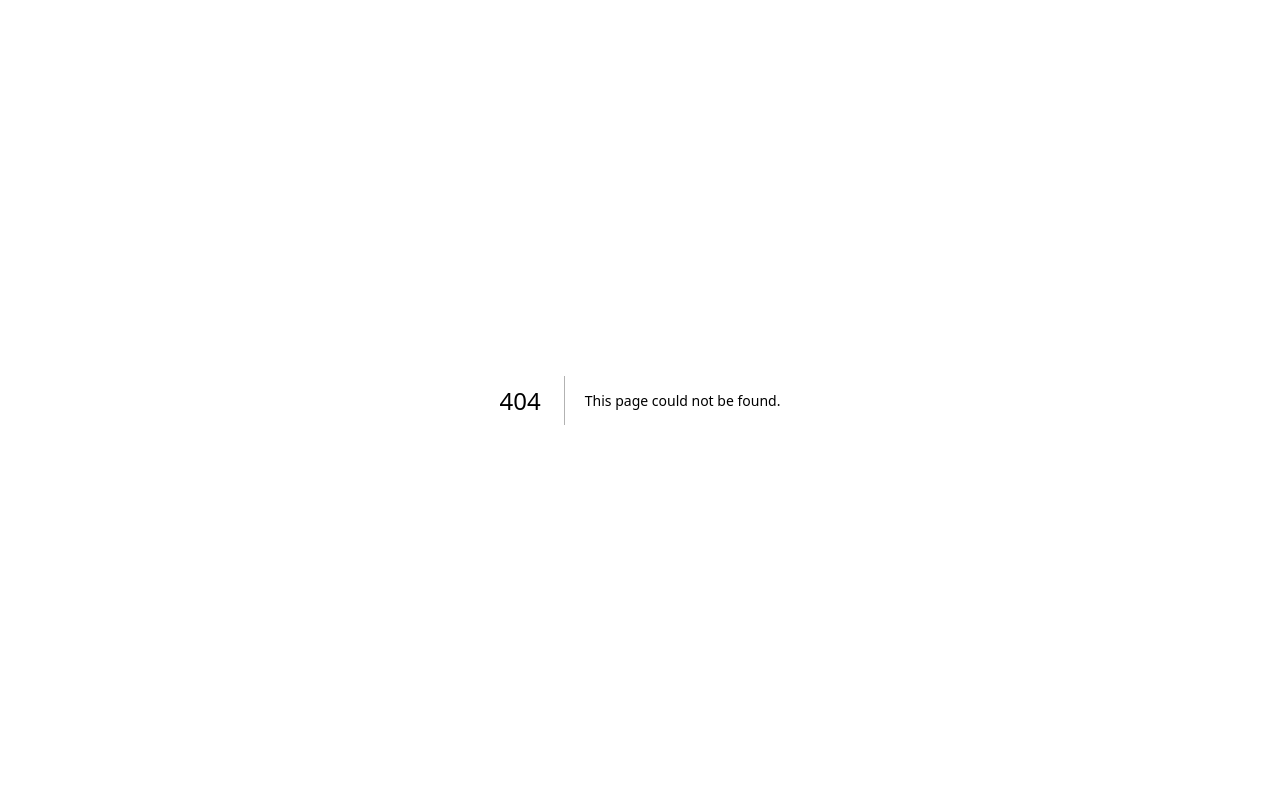
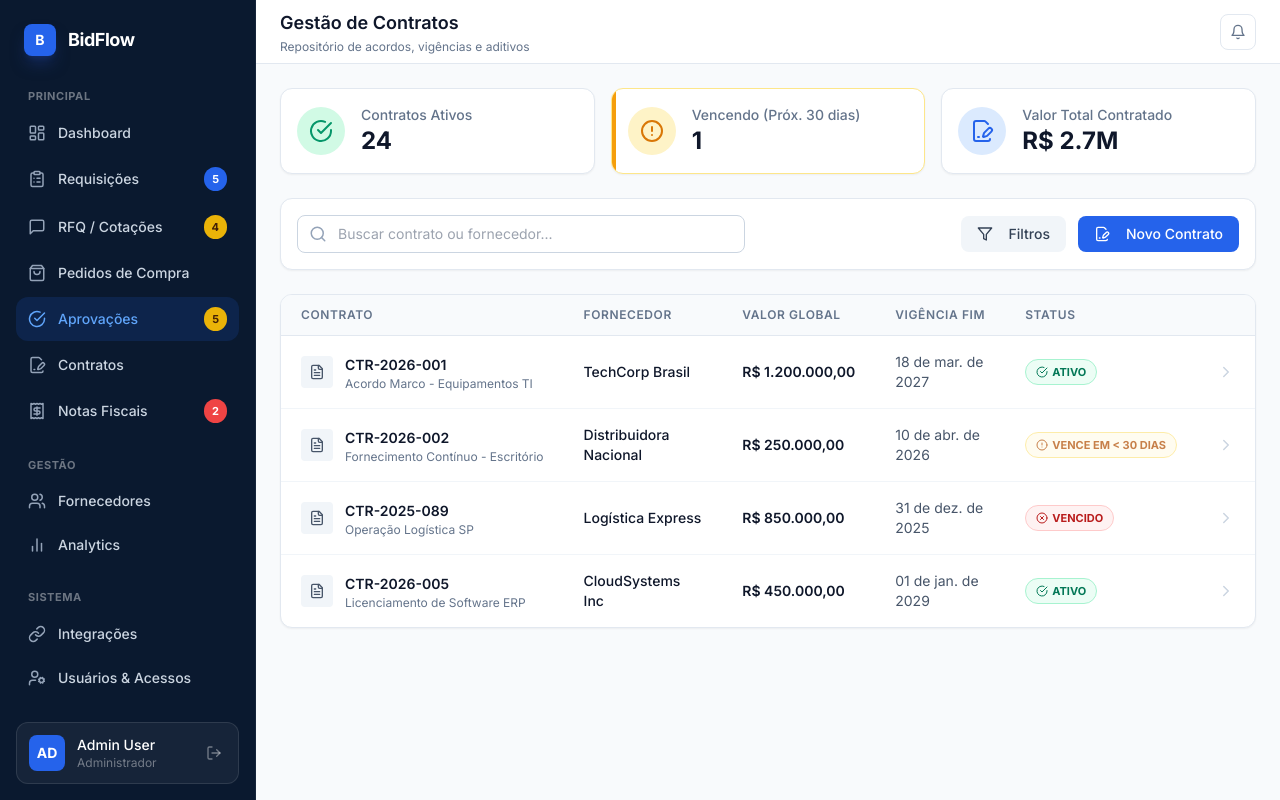
Before and after one commit to srmartins19/portal-compras, a Next.js app: page /aprovacoes/contratos in a window 1280 px wide. Before the commit this address had no page. Built offline with nearby package versions, Linux system fonts and the light colour scheme.

Commit message:
Create page.tsx

```diff
--- /dev/null
+++ b/app/aprovacoes/contratos/page.tsx
@@ -0,0 +1,130 @@
+'use client';
+import { useState } from 'react';
+import { Sidebar } from '@/components/layout/sidebar';
+import { Topbar } from '@/components/layout/topbar';
+import { Button } from '@/components/ui/button';
+import { formatCurrency, formatDate } from '@/lib/utils';
+import { Search, Filter, FileSignature, AlertCircle, CheckCircle, XCircle, ChevronRight, FileText } from 'lucide-react';
+
+const mockContratos = [
+  { id: 'CTR-2026-001', titulo: 'Acordo Marco - Equipamentos TI', fornecedor: 'TechCorp Brasil', valorGlobal: 1200000, inicio: '2025-03-18T00:00:00Z', fim: '2027-03-18T00:00:00Z', status: 'ATIVO' },
+  { id: 'CTR-2026-002', titulo: 'Fornecimento Contínuo - Escritório', fornecedor: 'Distribuidora Nacional', valorGlobal: 250000, inicio: '2025-04-10T00:00:00Z', fim: '2026-04-10T00:00:00Z', status: 'VENCENDO' },
+  { id: 'CTR-2025-089', titulo: 'Operação Logística SP', fornecedor: 'Logística Express', valorGlobal: 850000, inicio: '2024-01-01T00:00:00Z', fim: '2025-12-31T00:00:00Z', status: 'VENCIDO' },
+  { id: 'CTR-2026-005', titulo: 'Licenciamento de Software ERP', fornecedor: 'CloudSystems Inc', valorGlobal: 450000, inicio: '2026-01-01T00:00:00Z', fim: '2029-01-01T00:00:00Z', status: 'ATIVO' },
+];
+
+const getStatusBadge = (status: string) => {
+  const styles: Record<string, string> = {
+    ATIVO: 'bg-emerald-50 text-emerald-700 border-emerald-200',
+    VENCENDO: 'bg-amber-50 text-amber-700 border-amber-200 animate-pulse',
+    VENCIDO: 'bg-red-50 text-red-700 border-red-200',
+  };
+  const icons: Record<string, any> = {
+    ATIVO: <CheckCircle size={12} className="mr-1" />,
+    VENCENDO: <AlertCircle size={12} className="mr-1" />,
+    VENCIDO: <XCircle size={12} className="mr-1" />,
+  };
+  return (
+    <span className={`flex items-center w-max px-2.5 py-1 rounded-full text-[11px] font-bold border ${styles[status]}`}>
+      {icons[status]} {status === 'VENCENDO' ? 'VENCE EM < 30 DIAS' : status}
+    </span>
+  );
+};
+
+export default function ContratosPage() {
+  const [searchTerm, setSearchTerm] = useState('');
+
+  return (
+    <div className="flex min-h-screen bg-slate-50">
+      <Sidebar />
+      <div className="flex-1 ml-64 flex flex-col">
+        <Topbar title="Gestão de Contratos" subtitle="Repositório de acordos, vigências e aditivos" />
+
+        <main className="flex-1 p-6 max-w-7xl mx-auto w-full space-y-6">
+
+          {/* Mini Dashboard de Contratos */}
+          <div className="grid grid-cols-3 gap-4 mb-6">
+            <div className="bg-white p-4 rounded-xl border border-slate-200 shadow-sm flex items-center gap-4">
+              <div className="w-12 h-12 bg-emerald-100 text-emerald-600 rounded-full flex items-center justify-center"><CheckCircle size={24} /></div>
+              <div><p className="text-sm text-slate-500 font-medium">Contratos Ativos</p><p className="text-2xl font-bold text-slate-900">24</p></div>
+            </div>
+            <div className="bg-white p-4 rounded-xl border border-amber-200 shadow-sm flex items-center gap-4 relative overflow-hidden">
+              <div className="absolute top-0 left-0 w-1 h-full bg-amber-500"></div>
+              <div className="w-12 h-12 bg-amber-100 text-amber-600 rounded-full flex items-center justify-center"><AlertCircle size={24} /></div>
+              <div><p className="text-sm text-slate-500 font-medium">Vencendo (Próx. 30 dias)</p><p className="text-2xl font-bold text-slate-900">1</p></div>
+            </div>
+            <div className="bg-white p-4 rounded-xl border border-slate-200 shadow-sm flex items-center gap-4">
+              <div className="w-12 h-12 bg-blue-100 text-blue-600 rounded-full flex items-center justify-center"><FileSignature size={24} /></div>
+              <div><p className="text-sm text-slate-500 font-medium">Valor Total Contratado</p><p className="text-2xl font-bold text-slate-900">R$ 2.7M</p></div>
+            </div>
+          </div>
+
+          {/* Header Actions */}
+          <div className="flex flex-col sm:flex-row justify-between items-start sm:items-center gap-4 bg-white p-4 rounded-xl border border-slate-200 shadow-sm">
+            <div className="relative flex-1 max-w-md">
+              <Search className="absolute left-3 top-1/2 -translate-y-1/2 text-slate-400" size={18} />
+              <input
+                type="text"
+                placeholder="Buscar contrato ou fornecedor..."
+                className="w-full pl-10 pr-4 py-2 text-sm border border-slate-300 rounded-lg focus:outline-none focus:ring-2 focus:ring-blue-500/20 focus:border-blue-500"
+                value={searchTerm}
+                onChange={(e) => setSearchTerm(e.target.value)}
+              />
+            </div>
+            <div className="flex items-center gap-3 w-full sm:w-auto">
+              <Button variant="secondary" className="bg-slate-100 hover:bg-slate-200 text-slate-700 border-0">
+                <Filter size={16} className="mr-2" /> Filtros
+              </Button>
+              <Button className="bg-blue-600 hover:bg-blue-700 text-white">
+                <FileSignature size={16} className="mr-2" /> Novo Contrato
+              </Button>
+            </div>
+          </div>
+
+          {/* Table */}
+          <div className="bg-white rounded-xl border border-slate-200 shadow-sm overflow-hidden">
+            <div className="overflow-x-auto">
+              <table className="w-full text-left border-collapse">
+                <thead>
+                  <tr className="bg-slate-50 border-b border-slate-200">
+                    <th className="px-5 py-3 text-xs font-semibold text-slate-500 uppercase tracking-wider">Contrato</th>
+                    <th className="px-5 py-3 text-xs font-semibold text-slate-500 uppercase tracking-wider">Fornecedor</th>
+                    <th className="px-5 py-3 text-xs font-semibold text-slate-500 uppercase tracking-wider">Valor Global</th>
+                    <th className="px-5 py-3 text-xs font-semibold text-slate-500 uppercase tracking-wider">Vigência Fim</th>
+                    <th className="px-5 py-3 text-xs font-semibold text-slate-500 uppercase tracking-wider">Status</th>
+                    <th className="px-5 py-3 text-xs font-semibold text-slate-500 uppercase tracking-wider"></th>
+                  </tr>
+                </thead>
+                <tbody className="divide-y divide-slate-100">
+                  {mockContratos.map((ctr) => (
+                    <tr key={ctr.id} className="hover:bg-slate-50/80 transition-colors group cursor-pointer">
+                      <td className="px-5 py-4">
+                        <div className="flex items-center gap-3">
+                          <div className="w-8 h-8 rounded bg-slate-100 flex items-center justify-center text-slate-600">
+                            <FileText size={16} />
+                          </div>
+                          <div>
+                            <span className="font-semibold text-slate-900 text-sm">{ctr.id}</span>
+                            <p className="text-xs text-slate-500 truncate max-w-[200px]">{ctr.titulo}</p>
+                          </div>
+                        </div>
+                      </td>
+                      <td className="px-5 py-4 text-sm font-medium text-slate-900">{ctr.fornecedor}</td>
+                      <td className="px-5 py-4 text-sm font-semibold text-slate-900">{formatCurrency(ctr.valorGlobal, 'BRL')}</td>
+                      <td className="px-5 py-4 text-sm text-slate-600">{formatDate(ctr.fim)}</td>
+                      <td className="px-5 py-4">{getStatusBadge(ctr.status)}</td>
+                      <td className="px-5 py-4 text-right">
+                        <ChevronRight size={18} className="text-slate-300 group-hover:text-blue-500 transition-colors ml-auto" />
+                      </td>
+                    </tr>
+                  ))}
+                </tbody>
+              </table>
+            </div>
+          </div>
+
+        </main>
+      </div>
+    </div>
+  );
+}
```
